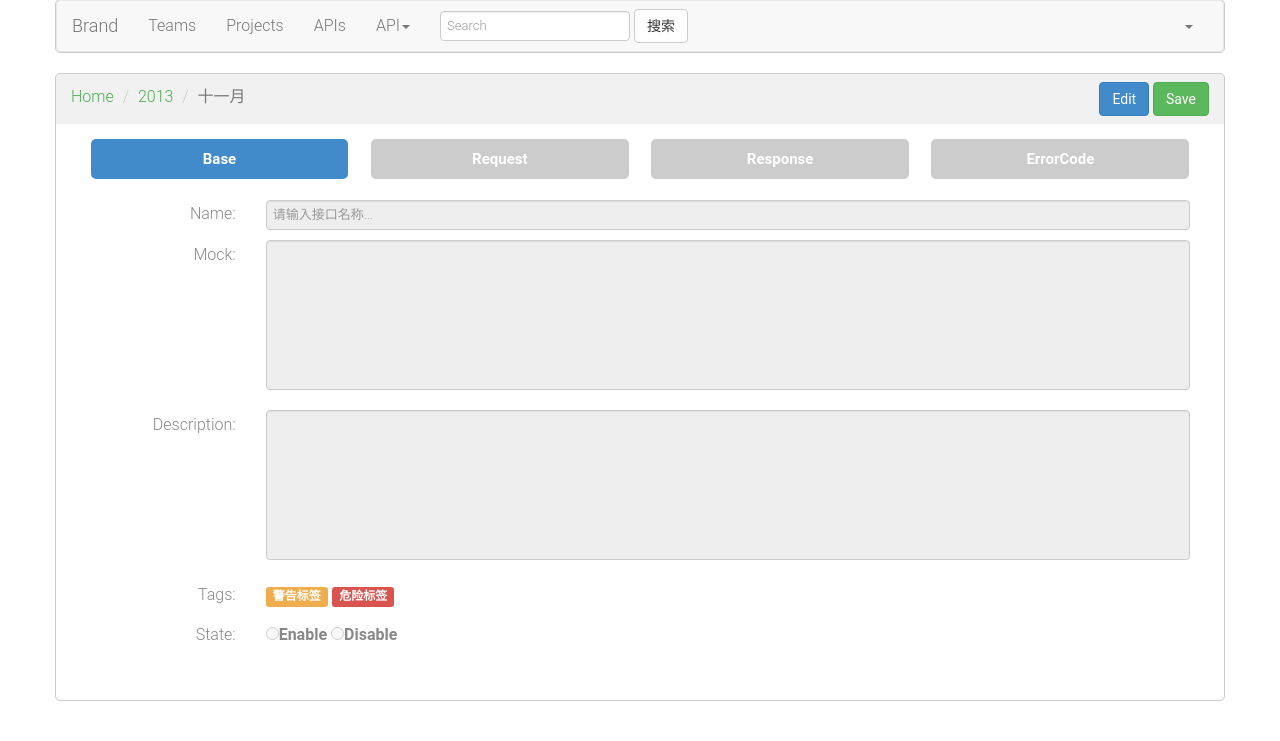
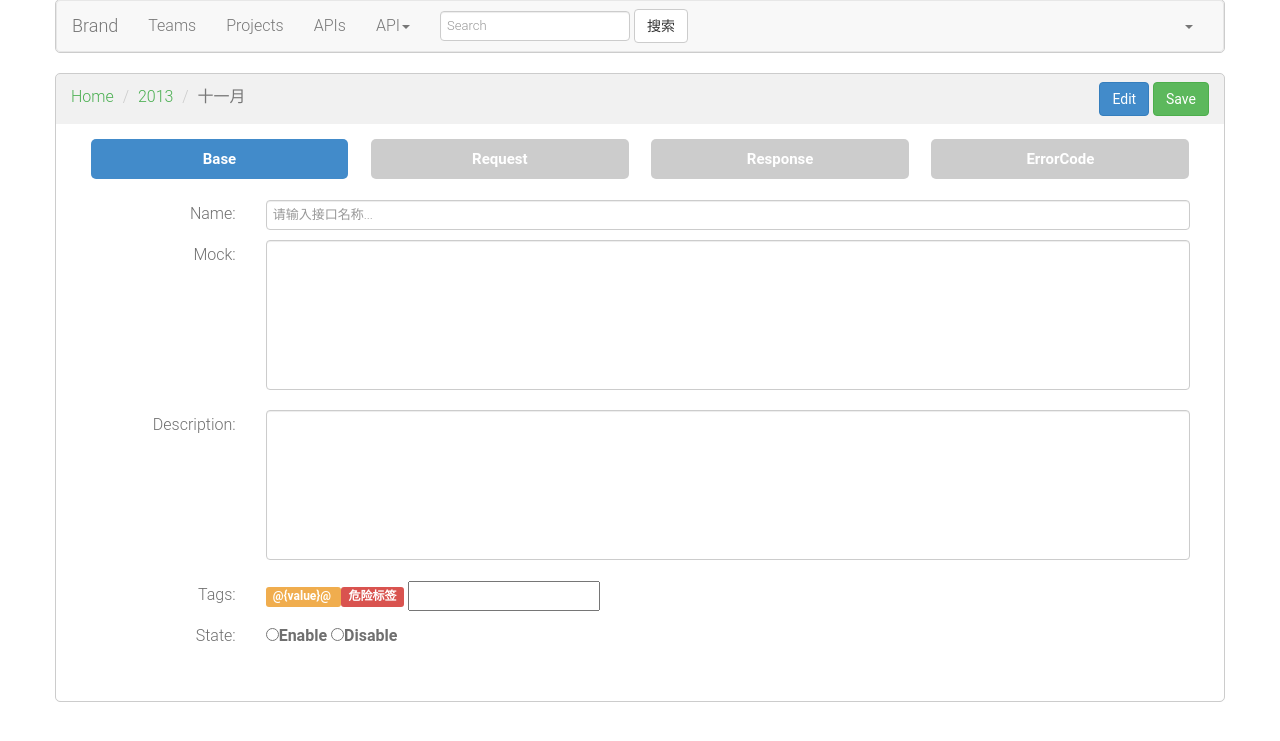
Before and after one commit to myzj/dop, a Django app: template dop/web/templates/atm/api_edit.html in a window 1280 px wide. Shown: the part 21-762 px from the top of the page. Run offline with Django 3.2, Linux system fonts and the light colour scheme; the template is opened without the code that fills it, so the values that code supplies are empty; style sheets or scripts are compiled from the project's sources; some libraries are stand-ins or nearby versions.

Commit message:
no message

```diff
--- a/dop/dop/config.py
+++ b/dop/dop/config.py
@@ -1,5 +1,5 @@
 # -*- coding: utf-8 -*-
-v = 20161120201 #控制资源文件版本号，清除缓存
+v = 2016112025 #控制资源文件版本号，清除缓存
 
 WEB_ROOT = "/"
 STATIC_URL = '/static/'
--- a/dop/web/static/js/controller/atm/api_edit.js
+++ b/dop/web/static/js/controller/atm/api_edit.js
@@ -21,6 +21,7 @@ require(['lib/common'],
                     .success(function (data) {
                         if (data.errorcode == 0) {
                             var ApiDate = data.result;
+                            $scope.ApiDate = data.result
                             if (!ApiDate.base) {
                                 ApiDate.base = [];
                             }
@@ -42,45 +43,45 @@ require(['lib/common'],
                             $scope.toggleBulkEdit = function ($event, EditId) {
                                 if ($event.target.innerHTML == 'BulkEdit') {
                                     $event.target.innerHTML = 'KeyValue';
-                                    if(EditId == 'Rq_headers'){
+                                    if (EditId == 'Rq_headers') {
                                         $scope.head_visible = !$scope.head_visible;
                                         $scope.Request.headersBulk = JSON.stringify($scope.Request.headers);
                                     }
-                                    if(EditId == 'Rq_query_string'){
+                                    if (EditId == 'Rq_query_string') {
                                         $scope.query_string_visible = !$scope.query_string_visible;
                                         $scope.Request.query_stringBulk = JSON.stringify($scope.Request.query_string);
                                     }
-                                    if(EditId == 'Rq_body'){
+                                    if (EditId == 'Rq_body') {
                                         $scope.body_visible = !$scope.body_visible;
                                         $scope.Request.BodyBulk = JSON.stringify($scope.Request.body.data);
                                     }
-                                    if(EditId == 'Response'){
+                                    if (EditId == 'Response') {
                                         $scope.Response_visible = !$scope.Response_visible;
                                         $scope.ResponseBulk = JSON.stringify($scope.Response.body);
                                     }
-                                    if(EditId == 'ErrorCodes'){
+                                    if (EditId == 'ErrorCodes') {
                                         $scope.ErrorCodes_visible = !$scope.ErrorCodes_visible;
                                         $scope.ErrorCodesBulk = JSON.stringify($scope.errorCodes);
                                     }
                                 } else if ($event.target.innerHTML == 'KeyValue') {
                                     $event.target.innerHTML = 'BulkEdit';
-                                    if(EditId == 'Rq_headers'){
+                                    if (EditId == 'Rq_headers') {
                                         $scope.head_visible = !$scope.head_visible;
                                         $scope.Request.headers = JSON.parse($scope.Request.headersBulk);
                                     }
-                                    if(EditId == 'Rq_query_string'){
+                                    if (EditId == 'Rq_query_string') {
                                         $scope.query_string_visible = !$scope.query_string_visible;
                                         $scope.Request.query_string = JSON.parse($scope.Request.query_stringBulk);
                                     }
-                                    if(EditId == 'Rq_body'){
+                                    if (EditId == 'Rq_body') {
                                         $scope.body_visible = !$scope.body_visible;
                                         $scope.Request.body.data = JSON.parse($scope.Request.BodyBulk);
                                     }
-                                    if(EditId == 'Response'){
+                                    if (EditId == 'Response') {
                                         $scope.Response_visible = !$scope.Response_visible;
                                         $scope.Response.body = JSON.parse($scope.ResponseBulk);
                                     }
-                                    if(EditId == 'ErrorCodes'){
+                                    if (EditId == 'ErrorCodes') {
                                         $scope.ErrorCodes_visible = !$scope.ErrorCodes_visible;
                                         $scope.errorCodes = JSON.parse($scope.ErrorCodesBulk);
                                     }
@@ -132,6 +133,37 @@ require(['lib/common'],
 
                         }
                     });
+                $scope.enterTag = function (e) {
+                    var keycode = window.event ? e.keyCode : e.which;
+                    console.log(keycode)
+                    if (keycode == 13 || keycode == 186) {
+                        $scope.Base.tags.push(e.target.value.replace(/;；/g,''));
+                        e.target.value = '';
+                        console.log($scope.Base)
+                    }
+                }
+                $scope.saveData = function () {
+                    var upData = {
+                        "project": '17',
+                        "api_id": '165',
+                        "Arryitem": $scope.ApiDate
+                    };
+                    $http({
+                        method: 'PATCH',
+                        url: '/api/mdf/api_info',
+                        data: {
+                            info: {
+                                "project": upData.project,
+                                "api_id": upData.api_id
+                            },
+                            item: [upData.Arryitem]
+                        }
+                    }).success(function (data) {
+                        if (data.errorcode == 0) {
+
+                        }
+                    });
+                }
             });
             angular.bootstrap(document, ['app']);
         });
--- a/dop/web/static/sass/main.scss
+++ b/dop/web/static/sass/main.scss
@@ -6,7 +6,7 @@ body {
   font-family: 'Roboto', sans-serif;
   font-size: 16px;
   font-weight: 300;
-  color: #888;
+  color: #6F6F6F;
   line-height: 30px;
   text-align: center;
 }
--- a/dop/web/templates/atm/api_edit.html
+++ b/dop/web/templates/atm/api_edit.html
@@ -15,7 +15,7 @@
             </ol>
             <div class="edit-btns">
                 <button type="button" ng-click="doEdit()" class="btn btn-primary">Edit</button>
-                <button type="button" class="btn btn-success">Save</button>
+                <button ng-click="saveData()" type="button" class="btn btn-success">Save</button>
             </div>
         </div>
         <div class="edit-body">
@@ -53,8 +53,11 @@
                     <div class="row">
                         <div class="col-xs-2">Tags:</div>
                         <div class="col-xs-10">
-                            <span class="label label-warning">警告标签</span>
+                            <span ng-repeat="(key, value) in Base.tags" class="label label-warning">
+                                @{value}@
+                            </span>
                             <span class="label label-danger">危险标签</span>
+                            <input ng-keyup="enterTag($event)" type="text">
                         </div>
                     </div>
                     <div class="row">
```
Also changed, not shown: dop/web/static/css/main.css.
